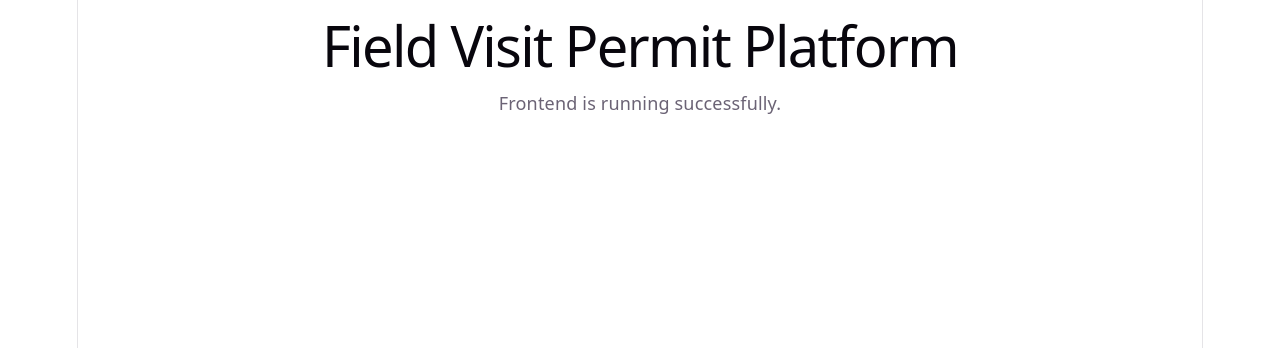
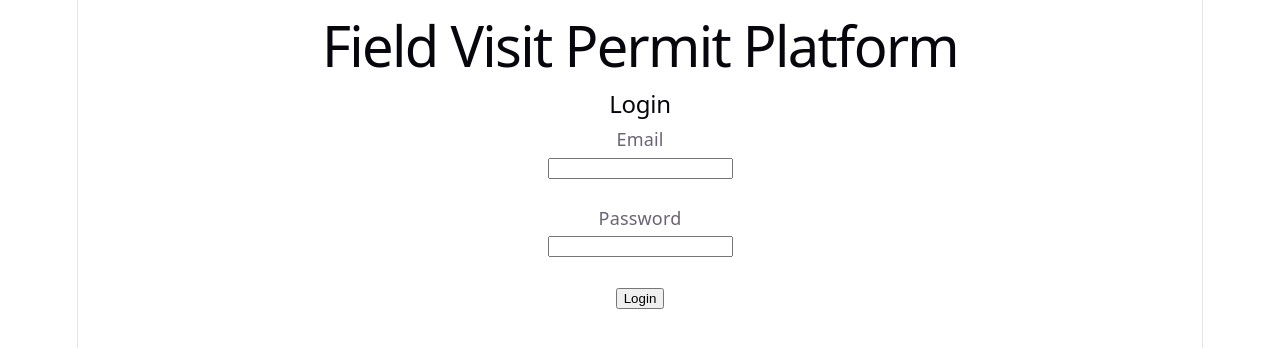
Before and after one commit to sdubey04/field-visit-permit-platform, a React (Vite) app in the folder Frontend/: page / in a window 1280 px wide. Shown: the top 348 px of the page. Built offline with nearby package versions, Linux system fonts and the light colour scheme; no server answers.

Commit message:
Implemented frontend login

```diff
--- a/Frontend/src/App.jsx
+++ b/Frontend/src/App.jsx
@@ -1,8 +1,94 @@
+import { useState } from "react";
+import { loginUser } from "./api";
+
 function App() {
+  const [email, setEmail] = useState("");
+  const [password, setPassword] = useState("");
+  const [error, setError] = useState("");
+  const [loading, setLoading] = useState(false);
+  const [user, setUser] = useState(
+    JSON.parse(localStorage.getItem("user")) || null
+  );
+
+  const handleLogin = async (event) => {
+    event.preventDefault();
+
+    setError("");
+    setLoading(true);
+
+    try {
+      const data = await loginUser(email, password);
+
+      localStorage.setItem("token", data.token);
+      localStorage.setItem("user", JSON.stringify(data.user));
+
+      setUser(data.user);
+    } catch (error) {
+      setError(error.message);
+    } finally {
+      setLoading(false);
+    }
+  };
+
+  const handleLogout = () => {
+    localStorage.removeItem("token");
+    localStorage.removeItem("user");
+    setUser(null);
+  };
+
+  if (user) {
+    return (
+      <div>
+        <h1>Field Visit Permit Platform</h1>
+
+        <p>
+          Welcome, {user.name} ({user.role})
+        </p>
+
+        <button onClick={handleLogout}>Logout</button>
+      </div>
+    );
+  }
+
   return (
     <div>
       <h1>Field Visit Permit Platform</h1>
-      <p>Frontend is running successfully.</p>
+
+      <h2>Login</h2>
+
+      <form onSubmit={handleLogin}>
+        <div>
+          <label>Email</label>
+          <br />
+          <input
+            type="email"
+            value={email}
+            onChange={(event) => setEmail(event.target.value)}
+            required
+          />
+        </div>
+
+        <br />
+
+        <div>
+          <label>Password</label>
+          <br />
+          <input
+            type="password"
+            value={password}
+            onChange={(event) => setPassword(event.target.value)}
+            required
+          />
+        </div>
+
+        <br />
+
+        <button type="submit" disabled={loading}>
+          {loading ? "Logging in..." : "Login"}
+        </button>
+      </form>
+
+      {error && <p>{error}</p>}
     </div>
   );
 }
--- /dev/null
+++ b/Frontend/src/api.js
@@ -0,0 +1,22 @@
+const API_BASE_URL = import.meta.env.VITE_API_BASE_URL;
+
+export const loginUser = async (email, password) => {
+  const response = await fetch(`${API_BASE_URL}/auth/login`, {
+    method: "POST",
+    headers: {
+      "Content-Type": "application/json",
+    },
+    body: JSON.stringify({
+      email,
+      password,
+    }),
+  });
+
+  const data = await response.json();
+
+  if (!response.ok) {
+    throw new Error(data.message || "Login failed");
+  }
+
+  return data;
+};
```
